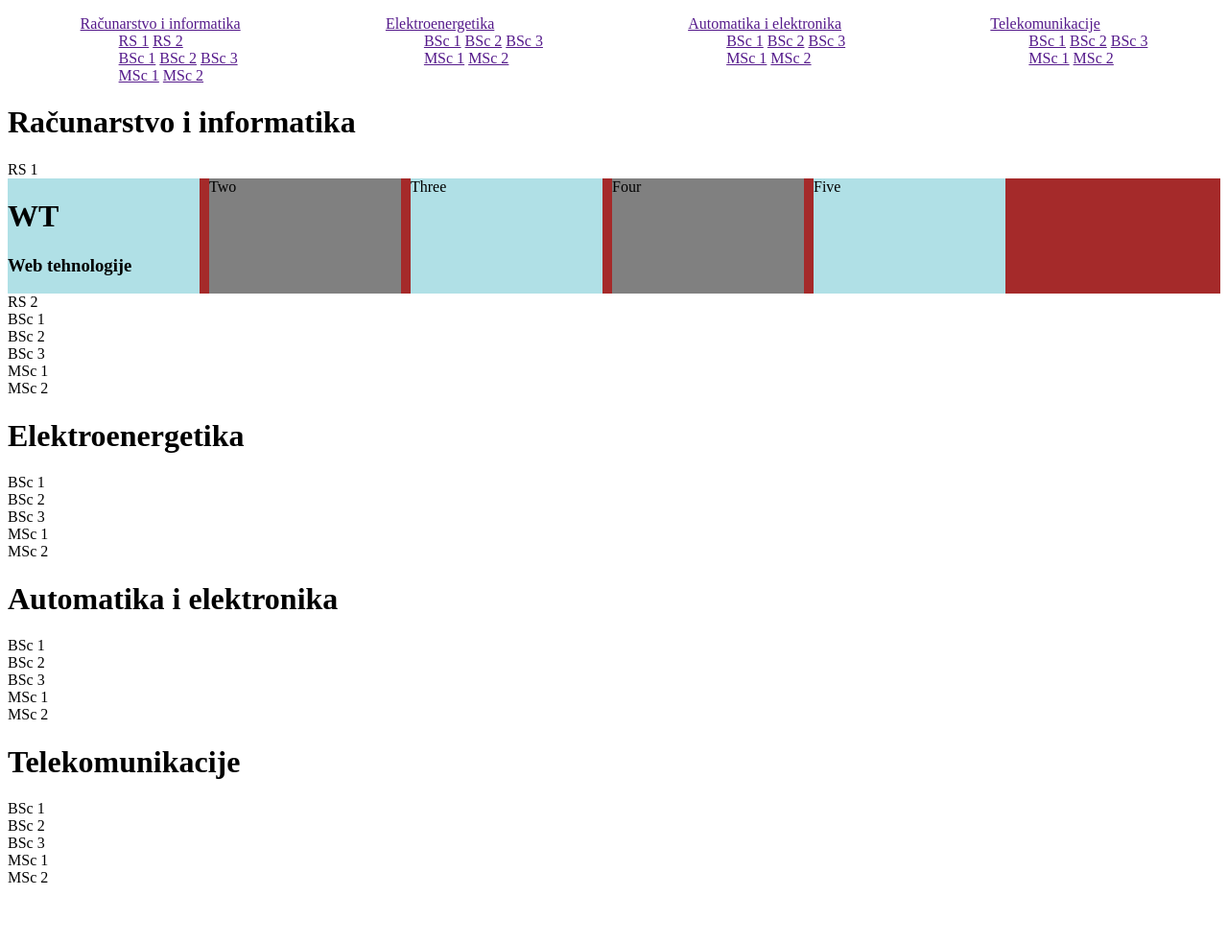
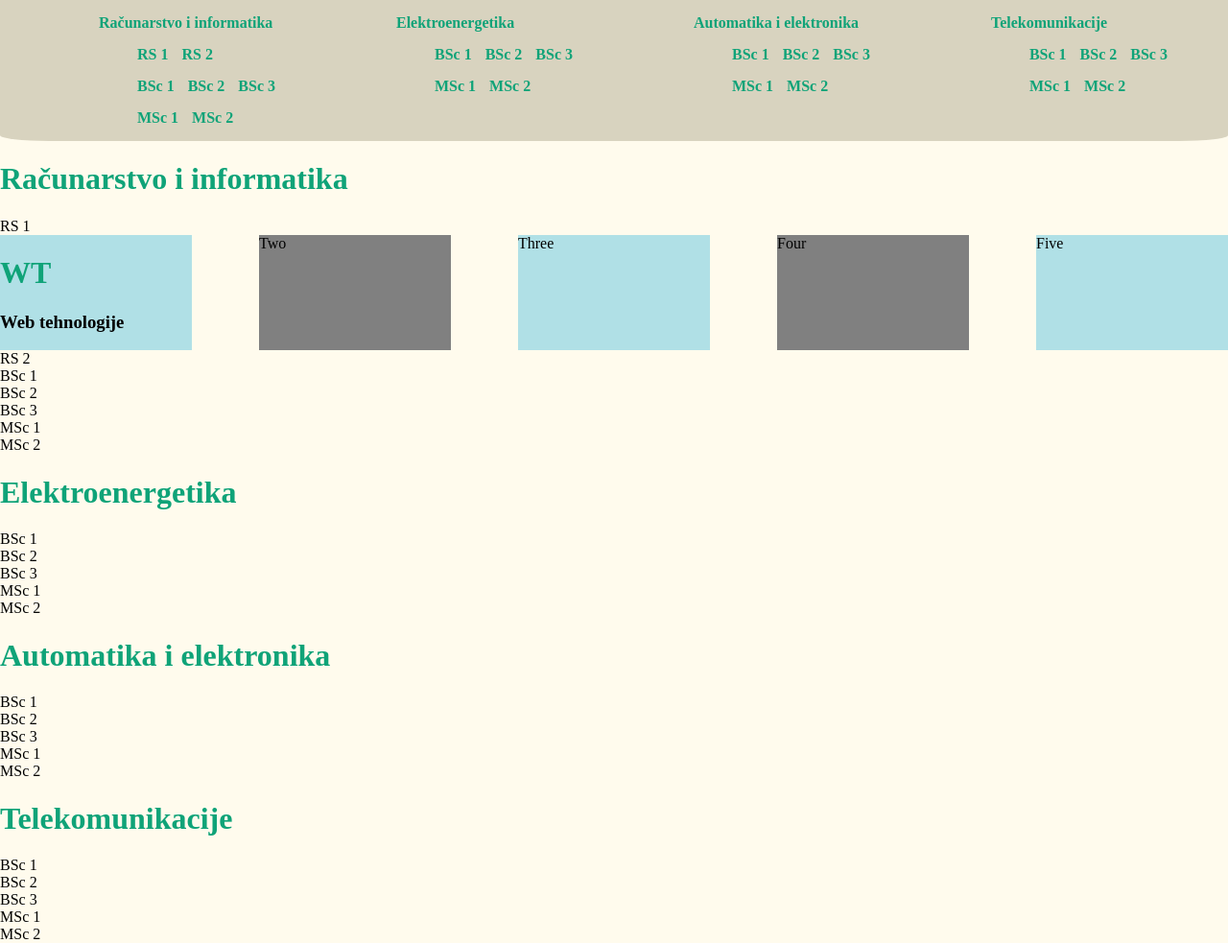
Before and after one commit to nbobic1/wt-spirala, a web app: file html/predmet.html in a window 1280 px wide. Shown: the whole page at 96% size. Before the commit the page ends 920 px from the top, so only its background shows below. Run offline with its HTML, style and script files only (its server is not run), Linux system fonts and the light colour scheme.

Commit message:
dodano css na predmet

```diff
--- a/css/predmet.css
+++ b/css/predmet.css
@@ -1,9 +1,21 @@
-menu{
+
+ body{
+    background-color: #fffbed;
+    margin:0px;
+}
+ menu{
+    border-bottom-left-radius: 4%;
+    border-bottom-right-radius: 4%;
+    background-color: #d8d3bf;
     list-style-type: none;
     display: flex;
-    padding: 0;
+    padding-bottom: 15px;
+    margin: 0;
     }
 menu li{
+
+    padding-top: 15px;
+    box-sizing: border-box;
     margin: auto;
     margin-top: 0;
 }
@@ -12,12 +24,27 @@ menu li ul{
     list-style-type: none;
     margin: 0;
 }
+h1{
+    color: #0fa378;
+}
+a{
+
+    color: #0fa378;
+    box-sizing: border-box;
+    padding: 5px;
+    border-radius: 5px;
+    text-decoration: none;
+    font-weight: bold;
+}
+a:hover{
+    background-color: #66c8b1;
+}
 .gridw{
-    background-color: brown;
     display: grid;
     grid-template-columns: repeat(auto-fit, minmax(200px, 200px));
     width: 100%;
 gap:10px;
+justify-content: space-between;
 }
 .gridw>div{
     width: 200px;
```
